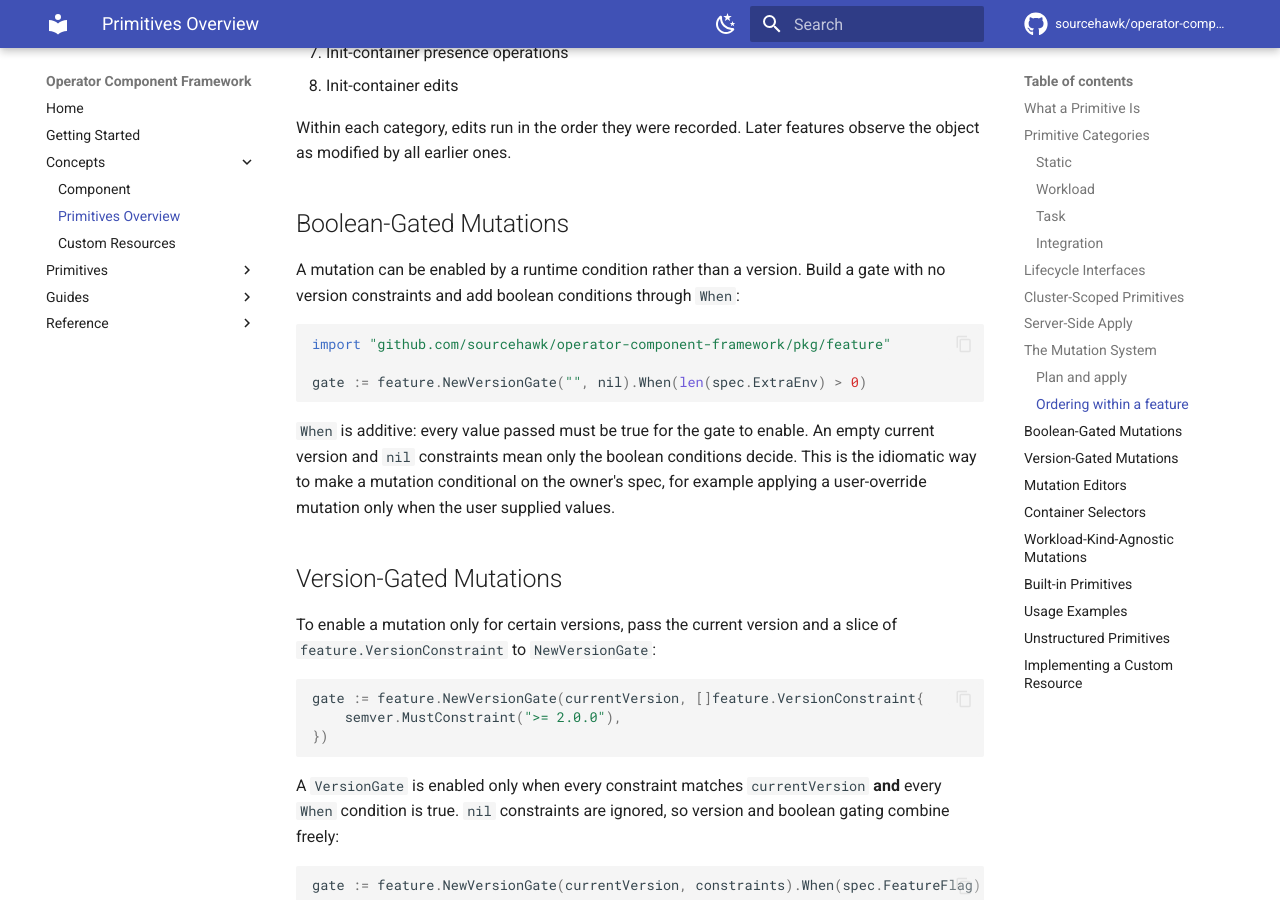
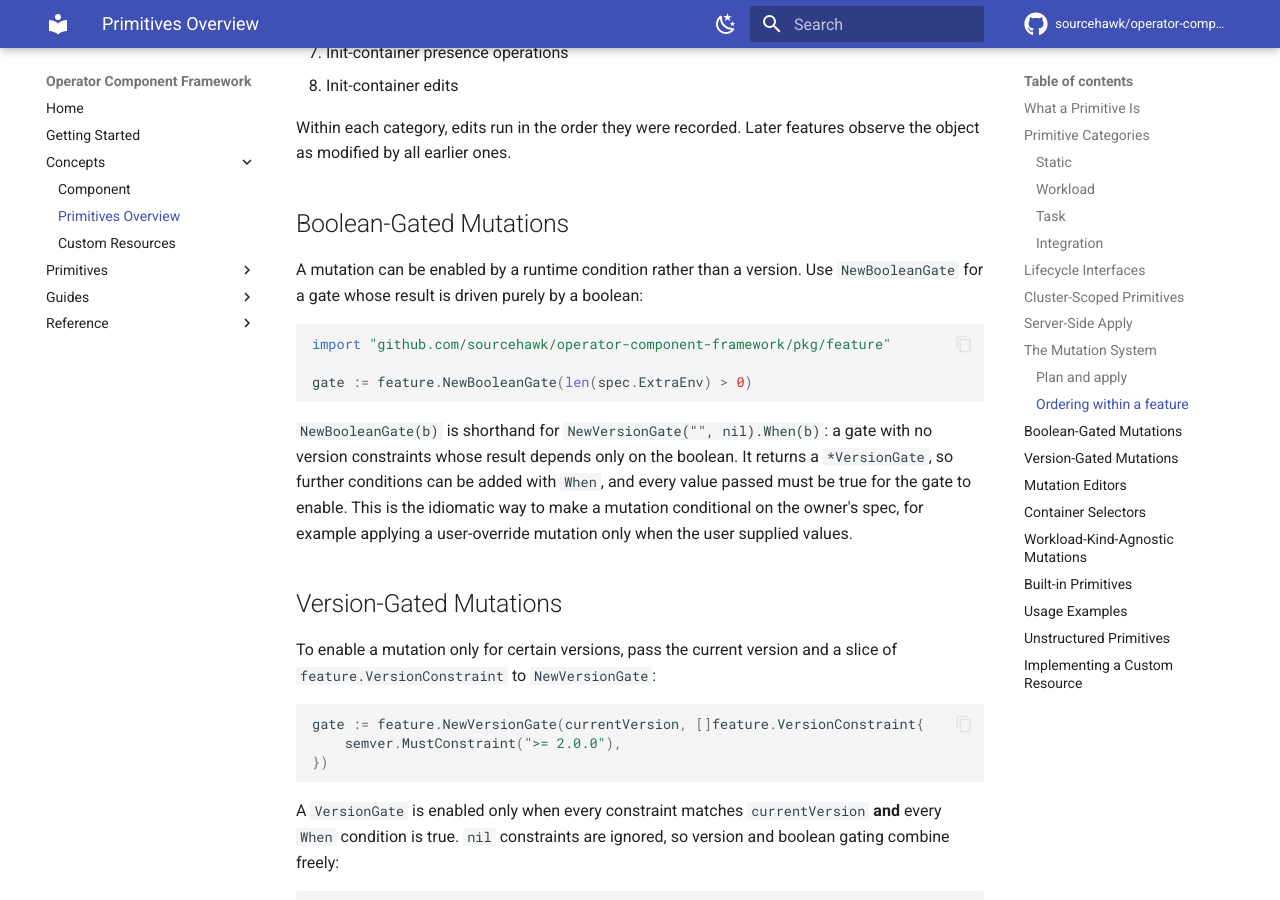
Before and after one commit to sourcehawk/operator-component-framework, an MkDocs documentation site: the page built from docs/primitives.md, in a window 1280 px wide and 900 px high, scrolled down 6149 px. Built offline with MkDocs 1.6.1 and Material for MkDocs 9.7.7, drawn with Linux system fonts in a browser that asks for light colours; comment, search, counter and statistics services are not loaded.

Commit message:
docs: adopt feature.NewBooleanGate across docs and examples
Use the new NewBooleanGate(enabled) constructor in the Primitives Overview
boolean-gating section, the getting-started tutorial, and the mutations-and-gating
example (tracing, debug-logging, and metrics-config mutations) in place of the
verbose NewVersionGate("", nil).When(enabled) form. Drop the now-unused version
parameter from MetricsConfigMutation. Version-gated examples are unchanged.

Co-Authored-By: Claude Opus 4.8 (1M context) <noreply@anthropic.com>

````diff
--- a/docs/primitives.md
+++ b/docs/primitives.md
@@ -204,17 +204,18 @@ earlier ones.
 
 ## Boolean-Gated Mutations
 
-A mutation can be enabled by a runtime condition rather than a version. Build a gate with no version constraints and add
-boolean conditions through `When`:
+A mutation can be enabled by a runtime condition rather than a version. Use `NewBooleanGate` for a gate whose result is
+driven purely by a boolean:
 
 ```go
 import "github.com/sourcehawk/operator-component-framework/pkg/feature"
 
-gate := feature.NewVersionGate("", nil).When(len(spec.ExtraEnv) > 0)
+gate := feature.NewBooleanGate(len(spec.ExtraEnv) > 0)
 ```
 
-`When` is additive: every value passed must be true for the gate to enable. An empty current version and `nil`
-constraints mean only the boolean conditions decide. This is the idiomatic way to make a mutation conditional on the
+`NewBooleanGate(b)` is shorthand for `NewVersionGate("", nil).When(b)`: a gate with no version constraints whose result
+depends only on the boolean. It returns a `*VersionGate`, so further conditions can be added with `When`, and every
+value passed must be true for the gate to enable. This is the idiomatic way to make a mutation conditional on the
 owner's spec, for example applying a user-override mutation only when the user supplied values.
 
 ## Version-Gated Mutations
````
Also changed, not shown: docs/getting-started.md (+3 -3 lines), examples/mutations-and-gating/README.md (+2 -2 lines), 6 other files.
